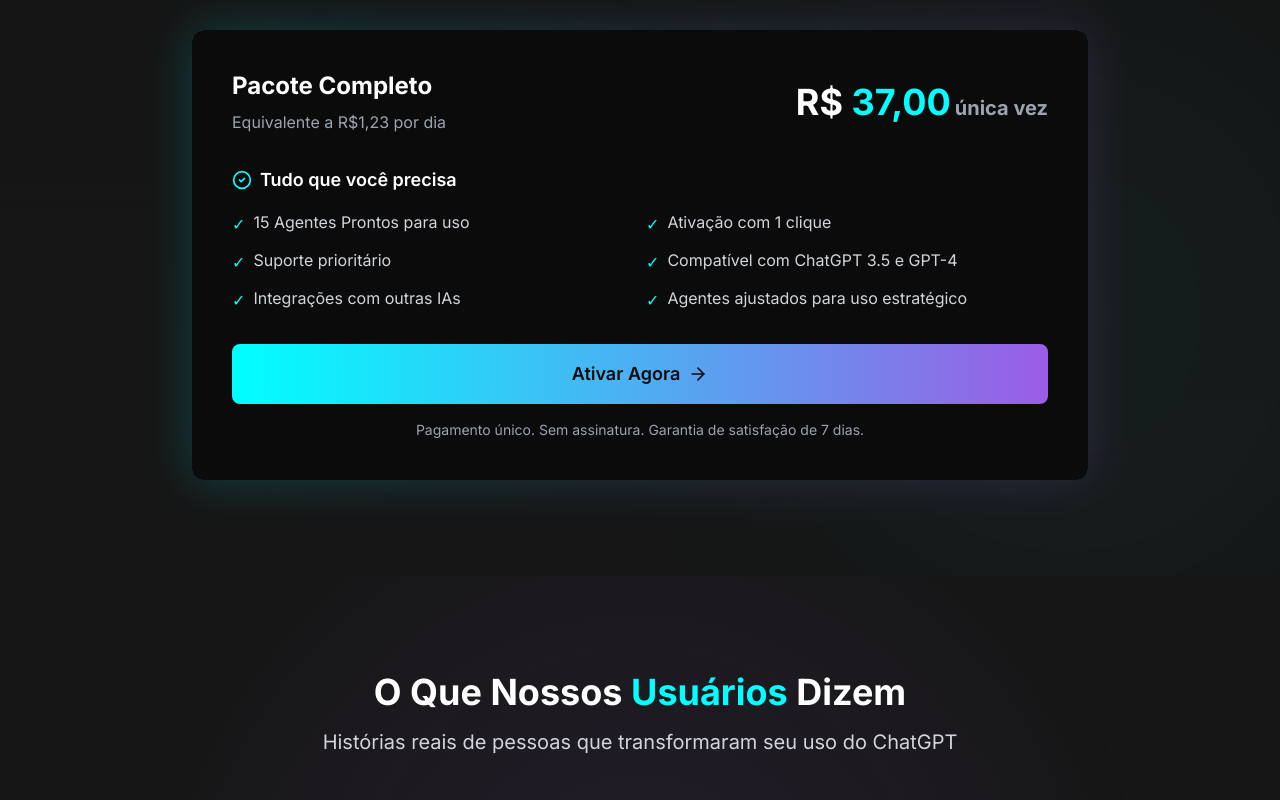
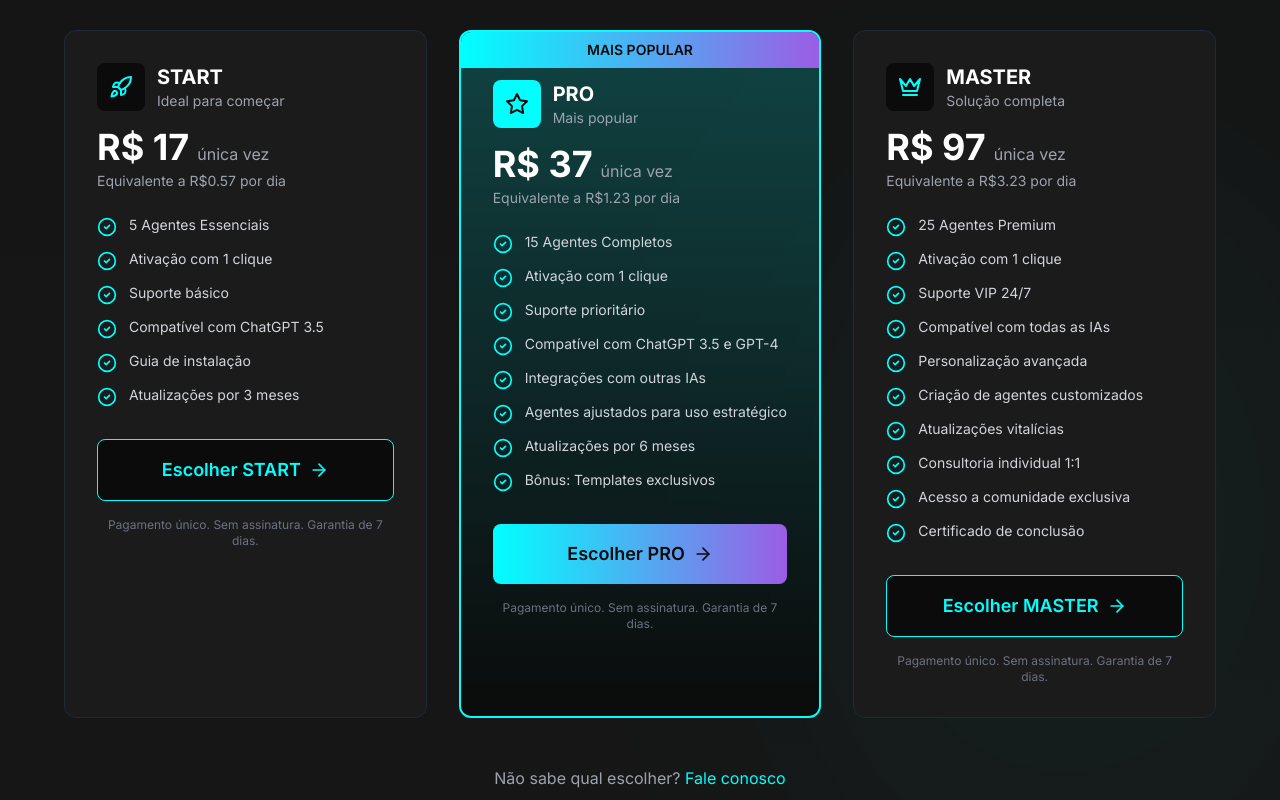
Before and after one commit to Lukasalmeida2003/ProjetoAgenteIA, a React (Vite) app: page / in a window 1280 px wide. Shown: the part 5640-6440 px from the top of the page. Built offline with nearby package versions, Linux system fonts and the light colour scheme.

Commit message:
Update pricing with corrected prices

```diff
--- a/src/components/PricingCard.tsx
+++ b/src/components/PricingCard.tsx
@@ -1,7 +1,7 @@
 import React from 'react';
 import { motion } from 'framer-motion';
 import { useInView } from 'react-intersection-observer';
-import { CheckCircle2, ArrowRight } from 'lucide-react';
+import { CheckCircle2, ArrowRight, Star, Crown, Rocket } from 'lucide-react';
 
 const PricingCard: React.FC = () => {
   const { ref, inView } = useInView({
@@ -9,14 +9,78 @@ const PricingCard: React.FC = () => {
     triggerOnce: false
   });
 
-  const features = [
-    "15 Agentes Prontos para uso",
+  const plans = [
+    {
+      name: "START",
+      price: 17,
+      icon: <Rocket className="h-6 w-6" />,
+      description: "Ideal para começar",
+      link: "https://go.disruptybr.com.br/unqvx",
+      popular: false,
+      features: [
+        "5 Agentes Essenciais",
+        "Ativação com 1 clique",
+        "Suporte básico",
+        "Compatível com ChatGPT 3.5",
+        "Guia de instalação",
+        "Atualizações por 3 meses"
+      ]
+    },
+    {
+      name: "PRO",
+      price: 37,
+      icon: <Star className="h-6 w-6" />,
+      description: "Mais popular",
+      link: "https://go.disruptybr.com.br/escbpcnlgw",
+      popular: true,
+      features: [
+        "15 Agentes Completos",
         "Ativação com 1 clique",
         "Suporte prioritário",
         "Compatível com ChatGPT 3.5 e GPT-4",
         "Integrações com outras IAs",
-    "Agentes ajustados para uso estratégico"
+        "Agentes ajustados para uso estratégico",
+        "Atualizações por 6 meses",
+        "Bônus: Templates exclusivos"
+      ]
+    },
+    {
+      name: "MASTER",
+      price: 97,
+      icon: <Crown className="h-6 w-6" />,
+      description: "Solução completa",
+      link: "https://go.disruptybr.com.br/3966g",
+      popular: false,
+      features: [
+        "25 Agentes Premium",
+        "Ativação com 1 clique",
+        "Suporte VIP 24/7",
+        "Compatível com todas as IAs",
+        "Personalização avançada",
+        "Criação de agentes customizados",
+        "Atualizações vitalícias",
+        "Consultoria individual 1:1",
+        "Acesso a comunidade exclusiva",
+        "Certificado de conclusão"
+      ]
+    }
   ];
+
+  const container = {
+    hidden: { opacity: 0 },
+    show: {
+      opacity: 1,
+      transition: {
+        staggerChildren: 0.2,
+        delayChildren: 0.1
+      }
+    }
+  };
+
+  const item = {
+    hidden: { y: 30, opacity: 0 },
+    show: { y: 0, opacity: 1, transition: { duration: 0.6 } }
+  };
 
   return (
     <section ref={ref} className="py-24 relative overflow-hidden" id="preços">
@@ -24,71 +88,95 @@ const PricingCard: React.FC = () => {
       <div className="container mx-auto px-4 md:px-6 relative z-10">
         <div className="text-center mb-16">
           <h2 className="text-3xl md:text-4xl font-bold mb-4">
-            Comece Agora <span className="text-primary">Mesmo</span>
+            Escolha Seu <span className="text-primary">Plano</span>
           </h2>
           <p className="text-xl text-gray-300 max-w-2xl mx-auto">
             Transforme seu ChatGPT em uma equipe completa de especialistas
           </p>
         </div>
 
-        <div className="max-w-4xl mx-auto">
         <motion.div
-            initial={{ opacity: 0, y: 20 }}
-            animate={inView ? { opacity: 1, y: 0 } : { opacity: 0, y: 20 }}
-            transition={{ duration: 0.6 }}
-            className="relative"
+          variants={container}
+          initial="hidden"
+          animate={inView ? "show" : "hidden"}
+          className="grid grid-cols-1 md:grid-cols-3 gap-8 max-w-6xl mx-auto"
         >
-            <div className="absolute inset-0 bg-gradient-to-r from-primary to-secondary opacity-20 blur-xl rounded-xl"></div>
-            <div className="absolute inset-0 border border-primary opacity-50 rounded-xl"></div>
+          {plans.map((plan, index) => (
+            <motion.div
+              key={plan.name}
+              variants={item}
+              className={`relative rounded-xl overflow-hidden ${
+                plan.popular
+                  ? 'bg-gradient-to-b from-primary/20 to-background-dark border-2 border-primary transform scale-105'
+                  : 'bg-background-light border border-gray-800'
+              }`}
+            >
+              {plan.popular && (
+                <div className="absolute top-0 left-0 right-0 bg-gradient-to-r from-primary to-secondary text-background-dark text-center py-2 text-sm font-semibold">
+                  MAIS POPULAR
+                </div>
+              )}
 
-            <div className="relative bg-background-dark rounded-xl overflow-hidden">
-              <div className="p-8 md:p-10">
-                <div className="flex flex-col md:flex-row md:justify-between md:items-center mb-8">
+              <div className={`p-8 ${plan.popular ? 'pt-12' : ''}`}>
+                <div className="flex items-center mb-4">
+                  <div className={`p-3 rounded-lg mr-3 ${
+                    plan.popular ? 'bg-primary text-background-dark' : 'bg-background-dark text-primary'
+                  }`}>
+                    {plan.icon}
+                  </div>
                   <div>
-                    <h3 className="text-2xl font-bold mb-2">Pacote Completo</h3>
-                    <p className="text-gray-400">Equivalente a R$1,23 por dia</p>
-                  </div>
-                  <div className="mt-4 md:mt-0">
-                    <div className="text-4xl font-bold">
-                      R$ <span className="text-primary">37,00</span>
-                      <span className="text-gray-400 text-xl ml-1">única vez</span>
-                    </div>
+                    <h3 className="text-xl font-bold">{plan.name}</h3>
+                    <p className="text-gray-400 text-sm">{plan.description}</p>
                   </div>
                 </div>
 
-                <div className="mb-8">
-                  <h4 className="text-lg font-semibold mb-4 flex items-center">
-                    <CheckCircle2 className="h-5 w-5 text-primary mr-2" />
-                    Tudo que você precisa
-                  </h4>
-                  <ul className="grid grid-cols-1 md:grid-cols-2 gap-3">
-                    {features.map((feature, index) => (
-                      <li key={index} className="flex items-start">
-                        <span className="text-primary mr-2 mt-0.5">✓</span>
-                        <span className="text-gray-300">{feature}</span>
+                <div className="mb-6">
+                  <div className="flex items-baseline">
+                    <span className="text-4xl font-bold">R$ {plan.price}</span>
+                    <span className="text-gray-400 ml-2">única vez</span>
+                  </div>
+                  <p className="text-gray-400 text-sm mt-1">
+                    Equivalente a R${(plan.price / 30).toFixed(2)} por dia
+                  </p>
+                </div>
+
+                <ul className="space-y-3 mb-8">
+                  {plan.features.map((feature, featureIndex) => (
+                    <li key={featureIndex} className="flex items-start">
+                      <CheckCircle2 className="h-5 w-5 text-primary mr-3 mt-0.5 flex-shrink-0" />
+                      <span className="text-gray-300 text-sm">{feature}</span>
                     </li>
                   ))}
                 </ul>
-                </div>
 
                 <motion.a
-                  href="https://go.disruptybr.shop/escbpcnlgw"
+                  href={plan.link}
                   target="_blank"
                   rel="noopener noreferrer"
                   whileHover={{ scale: 1.03 }}
                   whileTap={{ scale: 0.97 }}
-                  className="w-full py-4 rounded-lg font-semibold text-lg flex items-center justify-center bg-gradient-to-r from-primary to-secondary text-background-dark"
+                  className={`w-full py-4 rounded-lg font-semibold text-lg flex items-center justify-center transition-all duration-300 ${
+                    plan.popular
+                      ? 'bg-gradient-to-r from-primary to-secondary text-background-dark hover:shadow-lg'
+                      : 'bg-background-dark border border-primary text-primary hover:bg-primary hover:text-background-dark'
+                  }`}
                 >
-                  Ativar Agora
+                  Escolher {plan.name}
                   <ArrowRight className="ml-2 h-5 w-5" />
                 </motion.a>
 
-                <p className="text-center text-gray-400 text-sm mt-4">
-                  Pagamento único. Sem assinatura. Garantia de satisfação de 7 dias.
+                <p className="text-center text-gray-500 text-xs mt-4">
+                  Pagamento único. Sem assinatura. Garantia de 7 dias.
                 </p>
               </div>
-            </div>
             </motion.div>
+          ))}
+        </motion.div>
+
+        <div className="text-center mt-12">
+          <p className="text-gray-400">
+            Não sabe qual escolher? <a href="#contato" className="text-primary hover:underline">Fale conosco</a>
+          </p>
         </div>
       </div>
     </section>
```
Lines whose indentation alone changed are shown as unchanged.
